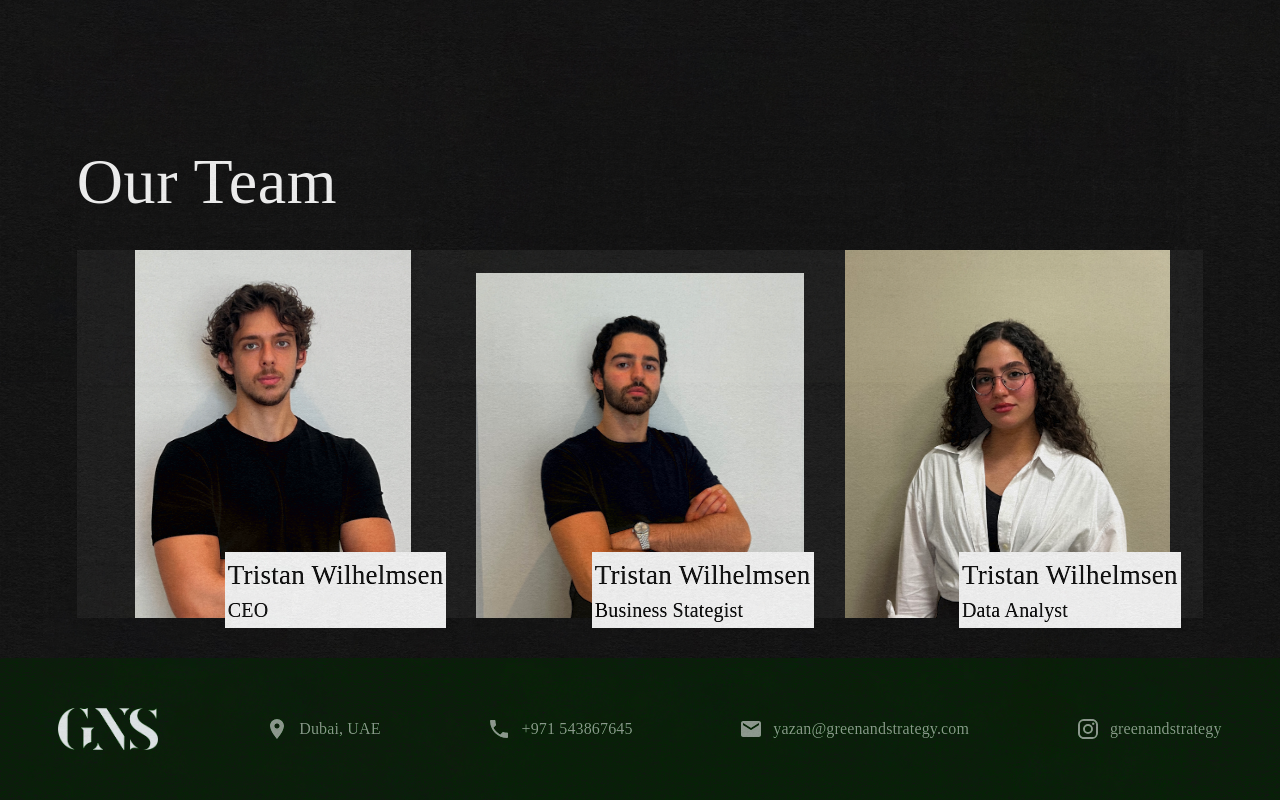
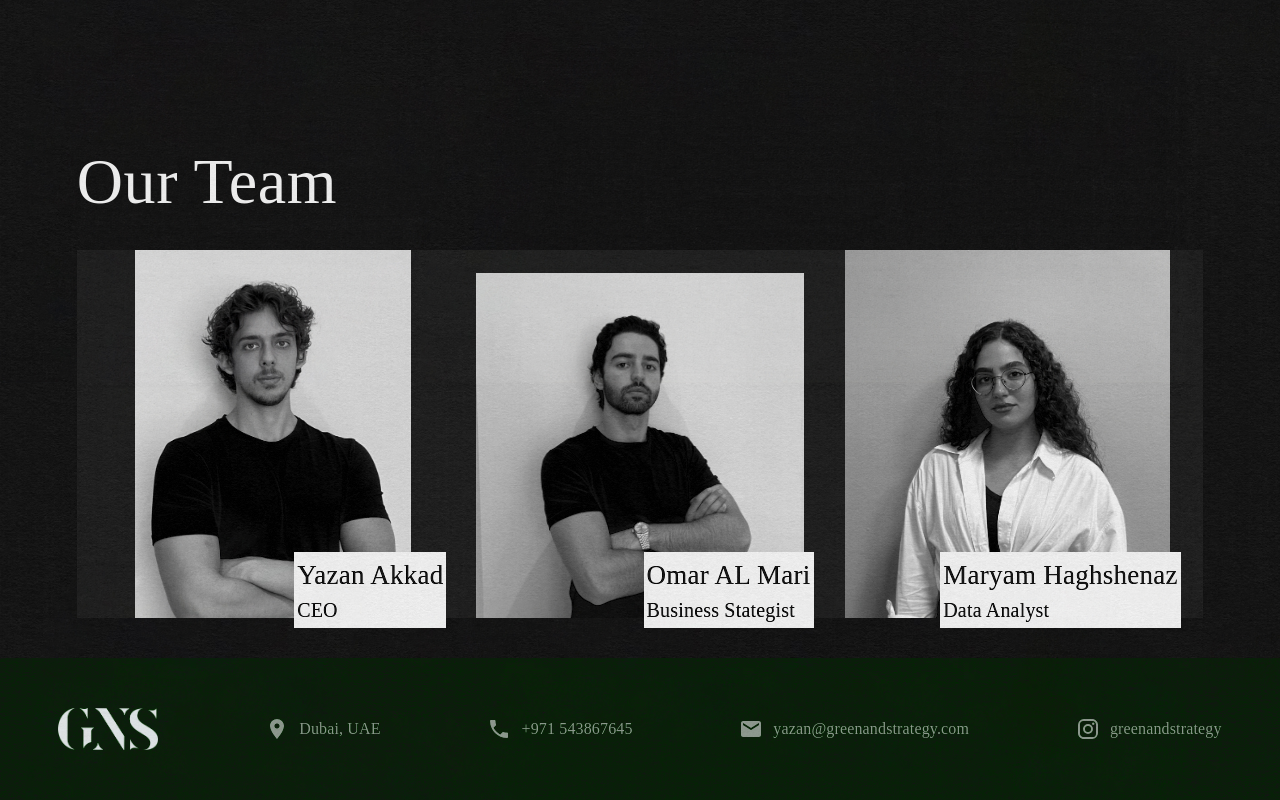
Before and after one commit to mobyinkinn/GreenNStrategyy, a Next.js app: page /About in a window 1280 px wide. Shown: the part 666-1466 px from the top of the page. Built offline with nearby package versions, Linux system fonts and the light colour scheme.

Commit message:
grayscale update

```diff
--- a/app/components/about/About.jsx
+++ b/app/components/about/About.jsx
@@ -14,17 +14,17 @@ export default function About() {
   const data = [
     {
       path: ceo,
-      Name: "Tristan Wilhelmsen",
+      Name: "Yazan Akkad",
       Designation: "CEO",
     },
     {
       path: businessStrategist,
-      Name: "Tristan Wilhelmsen",
+      Name: "Omar AL Mari",
       Designation: "Business Stategist",
     },
     {
       path: dataAnalyst,
-      Name: "Tristan Wilhelmsen",
+      Name: "Maryam Haghshenaz",
       Designation: "Data Analyst",
     },
   ];
@@ -139,6 +139,9 @@ export default function About() {
                 src={d.path}
                 objectPosition="bottom"
                 objectFit="contain"
+                style={{
+                  filter: "grayscale(100%)",
+                }}
                 fill
                 alt=""
               />
```
